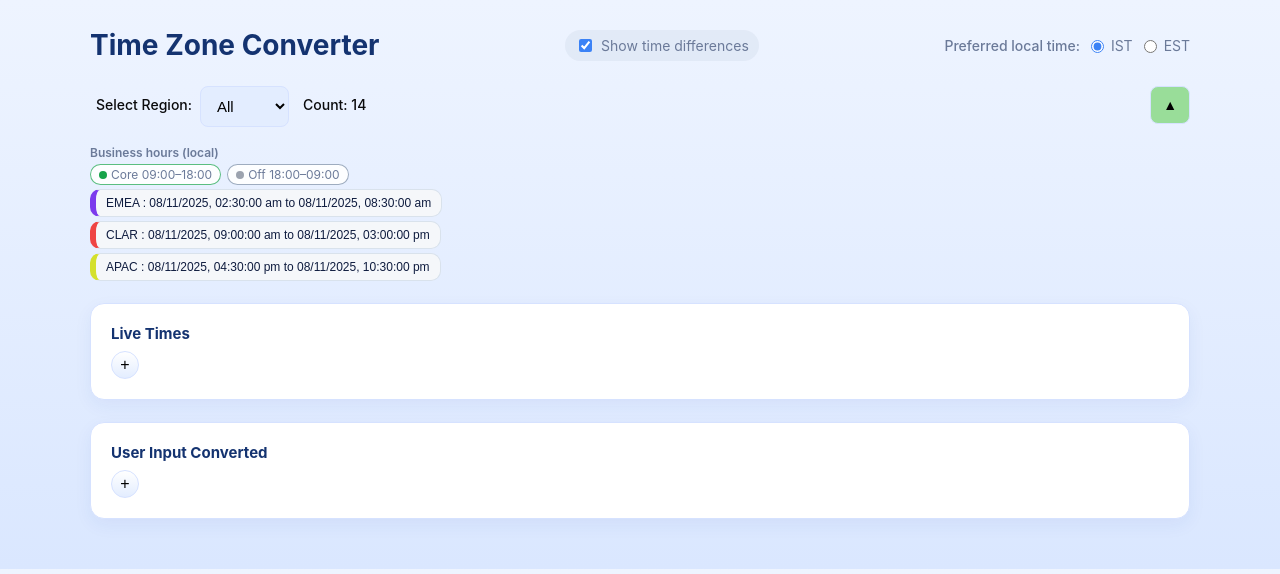
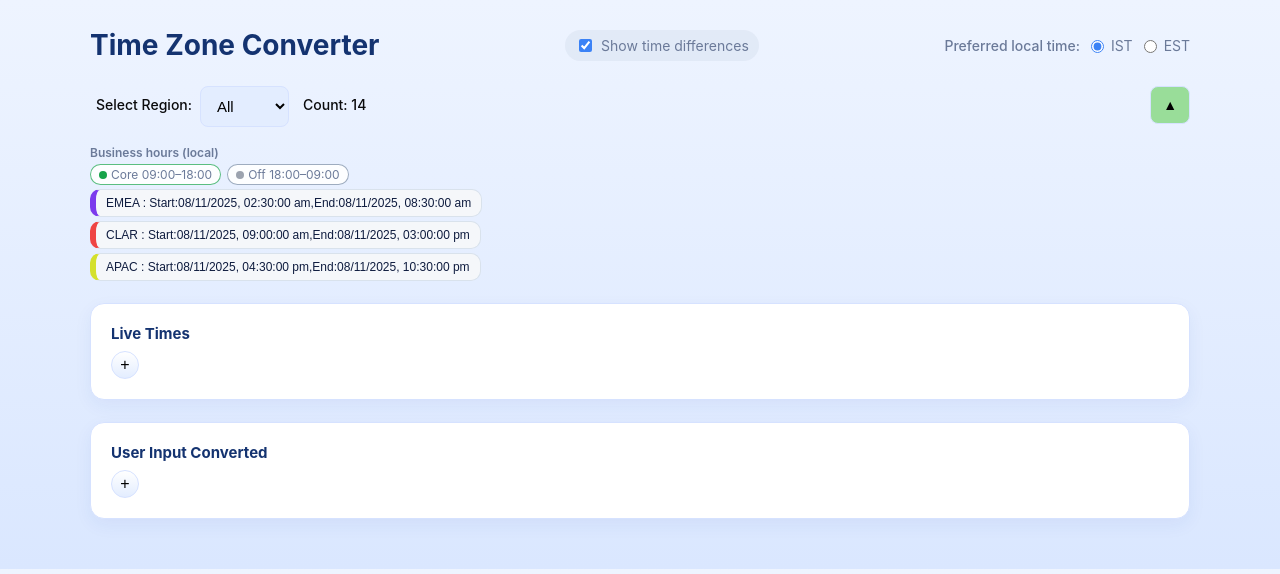
Before and after one commit to gauravvermagkp/GauravTimeConversionReact, a React (Vite) app: page / in a window 1280 px wide. Shown: the top 574 px of the page. Built offline with nearby package versions, Linux system fonts and the light colour scheme.

Commit message:
Update label format in BatchTimings component

```diff
--- a/src/components/BatchTimings.jsx
+++ b/src/components/BatchTimings.jsx
@@ -13,7 +13,7 @@ export default function BatchTimings({ region }) {
                     if (region == 'ALL' | batchname.toUpperCase().includes(region)) {
                         const newt = convertedTime2(start_end_time, preferredBase)
                         return <div className={`batch-row batch-${batchname.toLowerCase()}`}>
-                            <label>{`${batchname} : ${newt[0]} to ${newt[1]}`} </label>
+                            <label>{`${batchname} : Start:${newt[0]},End:${newt[1]}`} </label>
                         </div>
                     }
 
```
